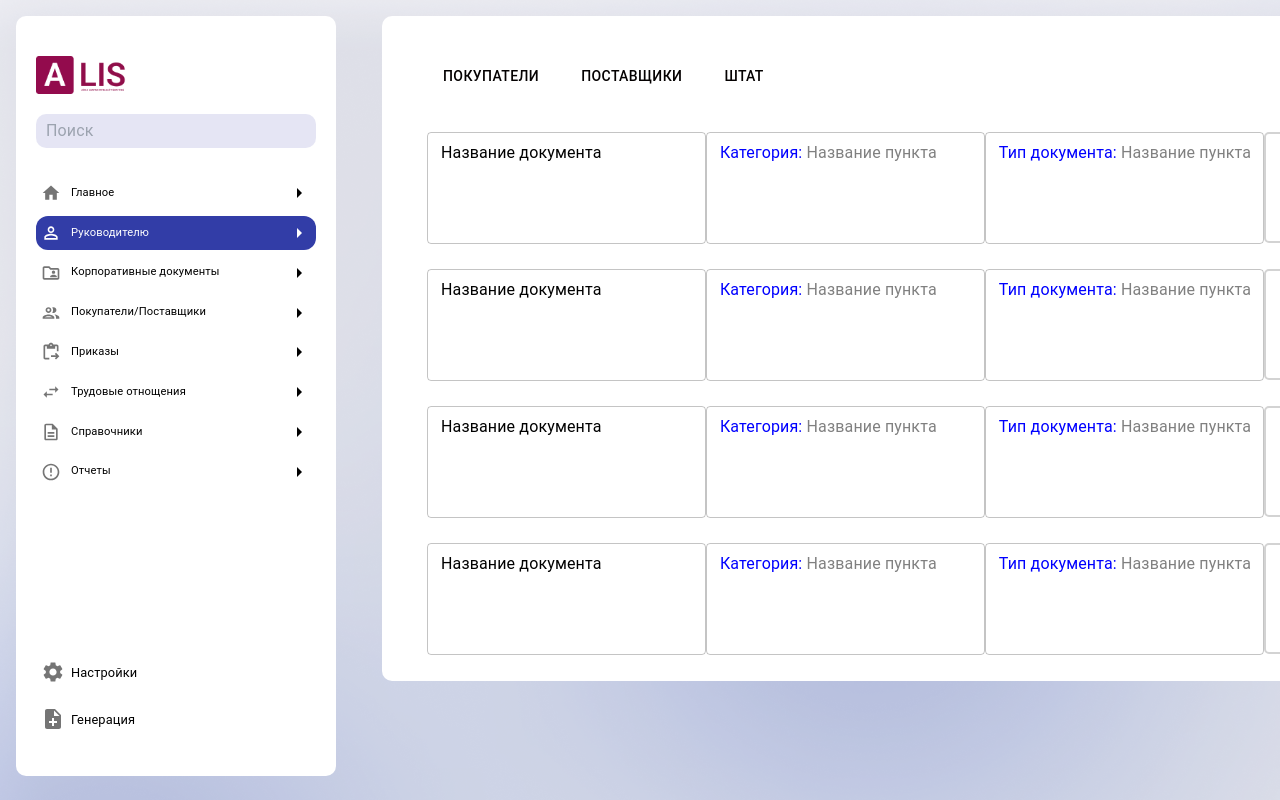
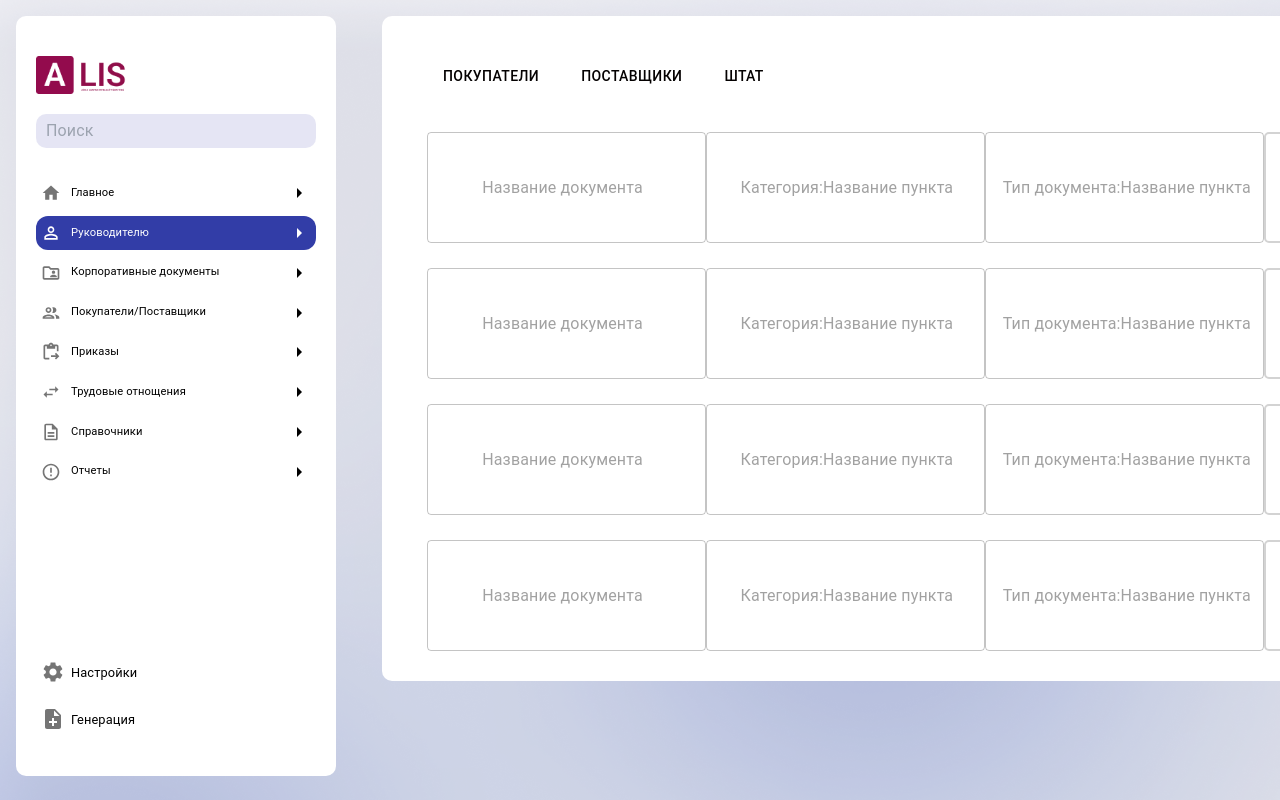
Before and after one commit to DonJuvn/alis-client, a React (Vite) app: page /documents in a window 1280 px wide. Shown: the top 800 px of the page. Built offline with nearby package versions, Linux system fonts and the light colour scheme.

Commit message:
added: modal window, EdoModal, fixed input fields

```diff
--- a/src/components/Client page/DocumentForm.jsx
+++ b/src/components/Client page/DocumentForm.jsx
@@ -1,11 +1,20 @@
-import { Button, TextField, IconButton } from '@mui/material';
+import { Button, OutlinedInput, IconButton } from '@mui/material';
 import { Delete, Visibility } from '@mui/icons-material';
 import DownloadIcon from '@mui/icons-material/Download';
 import { useState, useRef, useEffect } from 'react';
-import Typography from '@mui/material/Typography';
-const DocumentForm = () => {
+import EdoModal from './EdoModal.jsx';
+function DocumentForm() {
+  const [isModalOpen, setIsModalOpen] = useState(false);
   const [activeTab, setActiveTab] = useState(null);
   const containerRef = useRef(null);
+
+  const handleOpenModal = () => {
+    setIsModalOpen(true);
+  };
+
+  const handleCloseModal = () => {
+    setIsModalOpen(false);
+  };
 
   useEffect(() => {
     const handleOutsideClick = event => {
@@ -25,9 +34,8 @@ const DocumentForm = () => {
   }, []);
 
   const handleTabChange = tab => {
-    setActiveTab(prevTab => (prevTab === tab ? prevTab : tab));
+    setActiveTab(tab);
   };
-
   return (
     <div
       style={{
@@ -76,7 +84,7 @@ const DocumentForm = () => {
           }}
         >
           <Button
-            onClick={() => {}}
+            onClick={handleOpenModal}
             style={{
               display: 'flex',
               width: '150px',
@@ -101,6 +109,7 @@ const DocumentForm = () => {
             <span style={{ marginRight: '10px', text: 'bold' }}>+</span> Создать
             ЭДО
           </Button>
+          <EdoModal open={isModalOpen} onClose={handleCloseModal} />
         </div>
       </div>
       <div style={{ display: 'flex', flexDirection: 'column', gap: '25px' }}>
@@ -112,9 +121,8 @@ const DocumentForm = () => {
               marginLeft: '-55px',
             }}
           >
-            <TextField
-              label="Название документа"
-              variant="outlined"
+            <OutlinedInput
+              placeholder="          Название документа"
               size="small"
               style={{ width: '45%' }}
               InputProps={{ className: 'h-28 text-center text-black' }}
@@ -122,31 +130,15 @@ const DocumentForm = () => {
                 style: { color: 'black', textAlign: 'center' },
               }}
             />
-            <TextField
-              label={
-                <div>
-                  <span style={{ color: 'blue' }}>Категория: </span>
-                  <Typography style={{ color: 'gray', display: 'inline' }}>
-                    Название пункта
-                  </Typography>
-                </div>
-              }
-              variant="outlined"
+            <OutlinedInput
+              placeholder="     Категория:Название пункта "
               size="small"
               style={{ width: '45%' }}
               InputProps={{ className: 'h-28 text-center text-black' }}
               InputLabelProps={{ className: 'text-black' }}
             />
-            <TextField
-              label={
-                <div>
-                  <span style={{ color: 'blue' }}>Тип документа: </span>
-                  <Typography style={{ color: 'gray', display: 'inline' }}>
-                    Название пункта
-                  </Typography>
-                </div>
-              }
-              variant="outlined"
+            <OutlinedInput
+              placeholder=" Тип документа:Название пункта "
               size="small"
               style={{ width: '45%' }}
               InputProps={{ className: 'h-28 text-center text-black' }}
@@ -182,6 +174,6 @@ const DocumentForm = () => {
       </div>
     </div>
   );
-};
+}
 
 export default DocumentForm;
--- /dev/null
+++ b/src/components/Client page/EdoModal.jsx
@@ -0,0 +1,104 @@
+import React from 'react';
+import {
+  Modal,
+  Box,
+  Typography,
+  OutlinedInput,
+  MenuItem,
+  Select,
+  Button,
+} from '@mui/material';
+import PropTypes from 'prop-types';
+EdoModal.propTypes = {
+  open: PropTypes.bool.isRequired,
+  onClose: PropTypes.func.isRequired,
+};
+const style = {
+  position: 'absolute',
+  top: '50%',
+  left: '50%',
+  width: 750,
+  height: 500,
+  transform: 'translate(-50%, -50%)',
+  borderRadius: 5,
+  bgcolor: 'background.paper',
+  border: '2px solid #000',
+  boxShadow: 24,
+  p: 4,
+};
+
+function EdoModal({ open, onClose }) {
+  // Допустим, у вас есть состояние для хранения выбранной организации
+  const [organization, setOrganization] = React.useState('');
+
+  const handleOrganizationChange = event => {
+    setOrganization(event.target.value);
+  };
+
+  return (
+    <Modal open={open} onClose={onClose}>
+      <Box sx={style}>
+        <Typography variant="subtitle1" gutterBottom>
+          Название организации
+        </Typography>
+        <Select
+          value={organization}
+          onChange={handleOrganizationChange}
+          displayEmpty
+          inputProps={{ 'aria-label': 'Without label' }}
+          fullWidth
+        >
+          <MenuItem value="" disabled>
+            Организация
+          </MenuItem>
+          {/* Здесь должны быть элементы для выбора, например: */}
+          <MenuItem value={'Организация 1'}>Организация 1</MenuItem>
+          <MenuItem value={'Организация 2'}>Организация 2</MenuItem>
+          {/* ...другие организации... */}
+        </Select>
+
+        <Typography
+          variant="subtitle1"
+          gutterBottom
+          style={{ marginTop: '20px' }}
+        >
+          Имя сотрудника
+        </Typography>
+        <OutlinedInput placeholder="Напишите данные" fullWidth />
+
+        <Typography
+          variant="subtitle1"
+          gutterBottom
+          style={{ marginTop: '20px' }}
+        >
+          Название должности
+        </Typography>
+        <OutlinedInput placeholder="Напишите данные" fullWidth />
+        <div
+          style={{
+            position: 'absolute',
+            bottom: '40px',
+            width: '92%',
+            textAlign: 'center',
+          }}
+        >
+          <Button
+            onClick={onClose}
+            style={{
+              marginTop: '20px',
+              backgroundColor: '#323DA7',
+              color: 'white',
+              width: 'calc(100% - 1px)',
+              height: '50px',
+              borderRadius: '10px',
+            }}
+          >
+            Сохранить
+          </Button>
+        </div>
+      </Box>
+    </Modal>
+  );
+}
+
+export default EdoModal;
```
